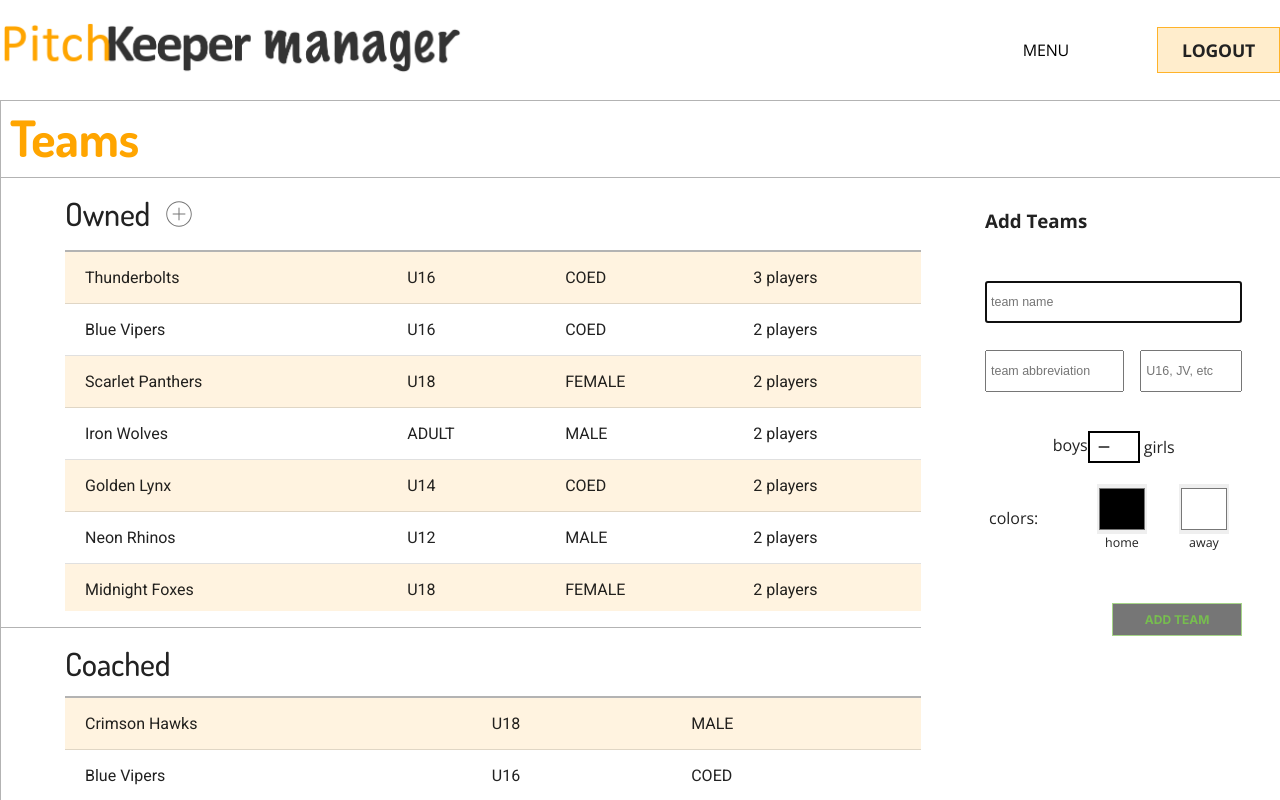
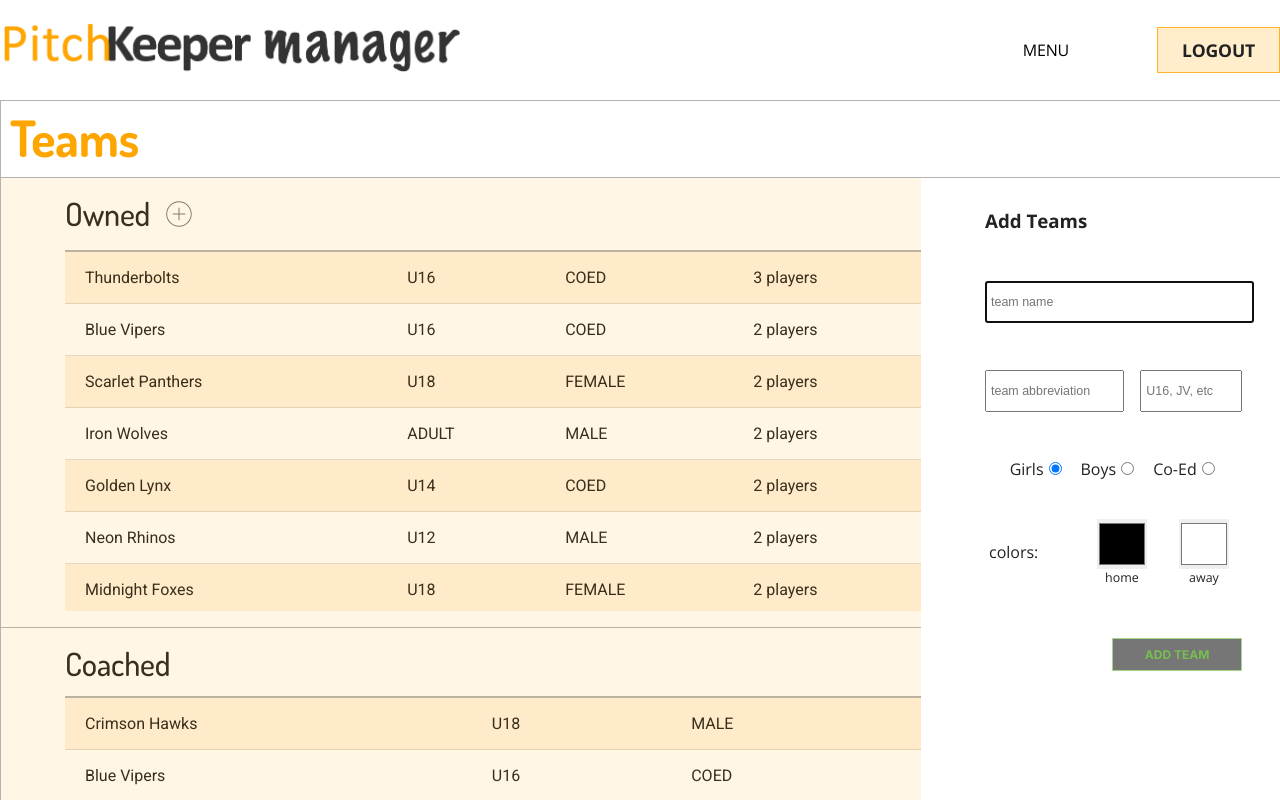
Before and after one commit to eric9ten/pk-manager, an Angular app: page /teams in a window 1280 px wide. Both pictures are taken after a click on the button 179 px from the left and 215 px from the top of the page. Shown: the top 800 px of the page. Built offline with nearby package versions, Linux system fonts and the light colour scheme.

Commit message:
ref: update add team form

```diff
--- a/src/components/add-team-form/add-team-form.component.html
+++ b/src/components/add-team-form/add-team-form.component.html
@@ -7,47 +7,68 @@
         </div>
         <div class="add-team_content">
             <div class="add-team_input-wrapper">
-                <input id="teamName" name="name" class="add-team_input" type="text" placeholder="team name" formControlName="name" required />
+                <input id="teamName" name="name" class="add-team_input" type="text" placeholder="team name"
+                    formControlName="name"
+                    required
+                >
+                <div class="add-team_alert-wrapper">
+                    @if (f['name'].invalid && (f['name'].dirty || f['name'].touched)) {
+                        @if (f['name'].hasError('required')) {
+                            <div>
+                                Team Name is required.
+                            </div>
+                        }
+
+                        @if (f['name'].hasError('minlength')) {
+                            <div>
+                                Team Name must be at least 4 characters long.
+                            </div>
+                        }
+                    }
+                </div>
             </div>
             <div class="add-team_input-wrapper">
+                <div class="add-team_input-row-wrapper">
                     <input class="add-team_input input_abbrev" type="text" placeholder="team abbreviation" formControlName="abbrev" required/>
                     <input class="add-team_input input_age" type="text" placeholder="U16, JV, etc" formControlName="ageGroup" />
                 </div>
-            <!-- <div class="add-team_input-wrapper">
-                <input class="add-team_input input_age" type="text" placeholder="U16, JV, etc" formControlName="ageGroup" />
-            </div> -->
                 <div class="add-team_alert-wrapper">
-                <div *ngIf="f['name'].invalid && (f['name'].dirty || f['name'].touched)" class="alert alert-danger">
-                    <div *ngIf="f['name'].errors?.['required']">
-                        Team Name is required.
-                    </div>
-                    <div *ngIf="f['name'].errors?.['minlength']">
-                        Team Name must be at least 4 characters long.
-                    </div>
-                </div>
-            </div>
-            <div class="add-team_alert-wrapper">
-                <div *ngIf="f['abbrev'].invalid && (f['abbrev'].dirty || f['abbrev'].touched)" class="alert alert-danger">
+                    @if ( (f['abbrev'].invalid && (f['abbrev'].dirty || f['abbrev'].touched)) ||
+                        (f['ageGroup'].invalid && (f['ageGroup'].dirty || f['ageGroup'].touched)) ) {
+                        @if (f['abbrev'].hasError('required')) {
                             <div *ngIf="f['abbrev'].errors?.['required']">
                                 Abbreviation is required.
                             </div>
+                        }
+                        @if (f['abbrev'].hasError('minlength')) {
                             <div *ngIf="f['abbrev'].errors?.['maxlength']">
                                 Abbreviation must be 4 characters or less.
                             </div>
-                </div>
-            </div>
-            <div class="add-team_alert-wrapper">
-                <div *ngIf="f['ageGroup'].invalid && (f['ageGroup'].dirty || f['ageGroup'].touched)" class="alert alert-danger">
+                        }
+                        @if ( f['ageGroup'].invalid && (f['ageGroup'].dirty || f['ageGroup'].touched)) {
+                            @if (f['name'].hasError('required')) {
                                 <div *ngIf="f['ageGroup'].errors?.['required']">
                                     Age Group is required.
                                 </div>
+                            }
+                        }
+                    }
                 </div>
             </div>
             <div class="content_wrapper">
-                <div class="content_input input-toggle">
-                    <p class="add-team_toggle-label toggle-label_left">boys</p>
-                    <mat-slide-toggle formControlName="genGroup" id="genderToggle" name="gender" [checked]="isChecked"
-                        (change)="onGenderCheck($event)" defaultColor="#ffa500 0" labelPosition="after">girls</mat-slide-toggle>
+                <div class="add-team_input-radio-container">
+                    <div class="add-team_radio-wrapper">
+                        <label for="girls">Girls</label>
+                        <input type="radio" id="girls" name="genGroup" value="girls" formControlName="genGroup" checked>
+                    </div>
+                    <div class="add-team_radio-wrapper">
+                        <label for="boys">Boys</label>
+                        <input type="radio" id="boys" name="genGroup" value="boys" formControlName="genGroup">
+                    </div>
+                    <div class="add-team_radio-wrapper">
+                        <label for="coed">Co-Ed</label>
+                        <input type="radio" id="coed" name="genGroup" value="coed" formControlName="genGroup">
+                    </div>
                 </div>
             </div>
             <div class="content_wrapper">
--- a/src/components/add-team-form/add-team-form.component.scss
+++ b/src/components/add-team-form/add-team-form.component.scss
@@ -37,13 +37,23 @@
 
     &_input-wrapper{
         display: flex;
+        flex-direction: column;
         column-gap: 1rem;
         width: 100%;
         margin-bottom: 1.66rem;
     }
 
-    &_alert {
-        height: 2.15rem;
+    &_input-row-wrapper{
+        display: flex;
+        column-gap: 1rem;
+        width: 100%;
+    }
+
+    &_input-radio-container{
+        display: flex;
+        column-gap: 1rem;
+        width: 100%;
+        margin-bottom: 1.66rem;
     }
 
     &_input {
@@ -92,6 +102,12 @@
         }
     }
 
+    &_alert-wrapper {
+        height: 1.25rem;
+        color: var(--c-red);
+        font-size: .75rem;
+    }
+
     &_button-wrapper {
         display: flex;
         justify-content: flex-end;
--- a/src/components/add-team-form/add-team-form.component.ts
+++ b/src/components/add-team-form/add-team-form.component.ts
@@ -2,12 +2,12 @@ import { CommonModule } from '@angular/common';
 import { Component, inject } from '@angular/core';
 import { AbstractControl, FormBuilder, ReactiveFormsModule, Validators } from '@angular/forms';
 import { MatFormFieldModule } from '@angular/material/form-field';
-import { MatSlideToggleModule } from '@angular/material/slide-toggle';
+import { MatRadioModule } from '@angular/material/radio';
 import { ButtonStandardComponent } from "../buttons/button-standard/button-standard.component";
 
 @Component({
   selector: 'pkm-add-team-form',
-  imports: [CommonModule, ReactiveFormsModule, MatSlideToggleModule, MatFormFieldModule, ButtonStandardComponent],
+  imports: [CommonModule, ReactiveFormsModule, MatRadioModule, MatFormFieldModule, ButtonStandardComponent],
   templateUrl: './add-team-form.component.html',
   styleUrl: './add-team-form.component.scss'
 })
@@ -24,7 +24,7 @@ export class AddTeamFormComponent {
         home: ['#000000'],
         away: ['#ffffff']
       }),
-      genGroup: [''],
+      genGroup: ['girls'],
       owner: ['']
 
     })
@@ -43,6 +43,7 @@ export class AddTeamFormComponent {
   }
 
   onSubmitClick(): void {
+    console.log('FORM VALUES: ', this.addTeamForm)
     console.log('Submitting form...')
   }
 
--- a/src/components/buttons/button-standard/button-standard.component.scss
+++ b/src/components/buttons/button-standard/button-standard.component.scss
@@ -15,6 +15,7 @@ button {
 
     &:hover {
         border-radius: 30px;
+        cursor: pointer;
     }
 
     &.green {
--- a/src/pages/teams-view/teams-view.component.html
+++ b/src/pages/teams-view/teams-view.component.html
@@ -3,8 +3,8 @@
         <h1>{{title}}</h1>
     </div>
     <div class="manager-page_content teamsPage_content">
-        <mat-drawer-container [hasBackdrop]="true">
-        <mat-drawer-content>
+        <mat-sidenav-container [hasBackdrop]="true">
+        <mat-sidenav-content>
             <div class="manager-page_content-wrapper teams-page_content-wrapper">
                 <div class="manager-page_content-container owned-teams">
                     <div class="manager-page_section-title owned-teams_section-title">
@@ -89,9 +89,9 @@
                     </div>
                 </div>
             </div>
-        </mat-drawer-content>
-        <mat-drawer #snav position="end" mode="over" >
+        </mat-sidenav-content>
+        <mat-sidenav #snav position="end" mode="over">
             <pkm-add-team-form />
-        </mat-drawer>
-    </mat-drawer-container>
+        </mat-sidenav>
+    </mat-sidenav-container>
 </div>
--- a/src/styles.scss
+++ b/src/styles.scss
@@ -95,6 +95,7 @@
     --w-min: 375px;
 	--w-max: 1400px;
 
+	--mat-sidenav-scrim-color: var(--c-orange10);
 	// Global
 html {
 	// @include mat.theme((
```
Also changed, not shown: 1 other file (tests, documents, lock files or other folders). Lines whose indentation alone changed are shown as unchanged.
